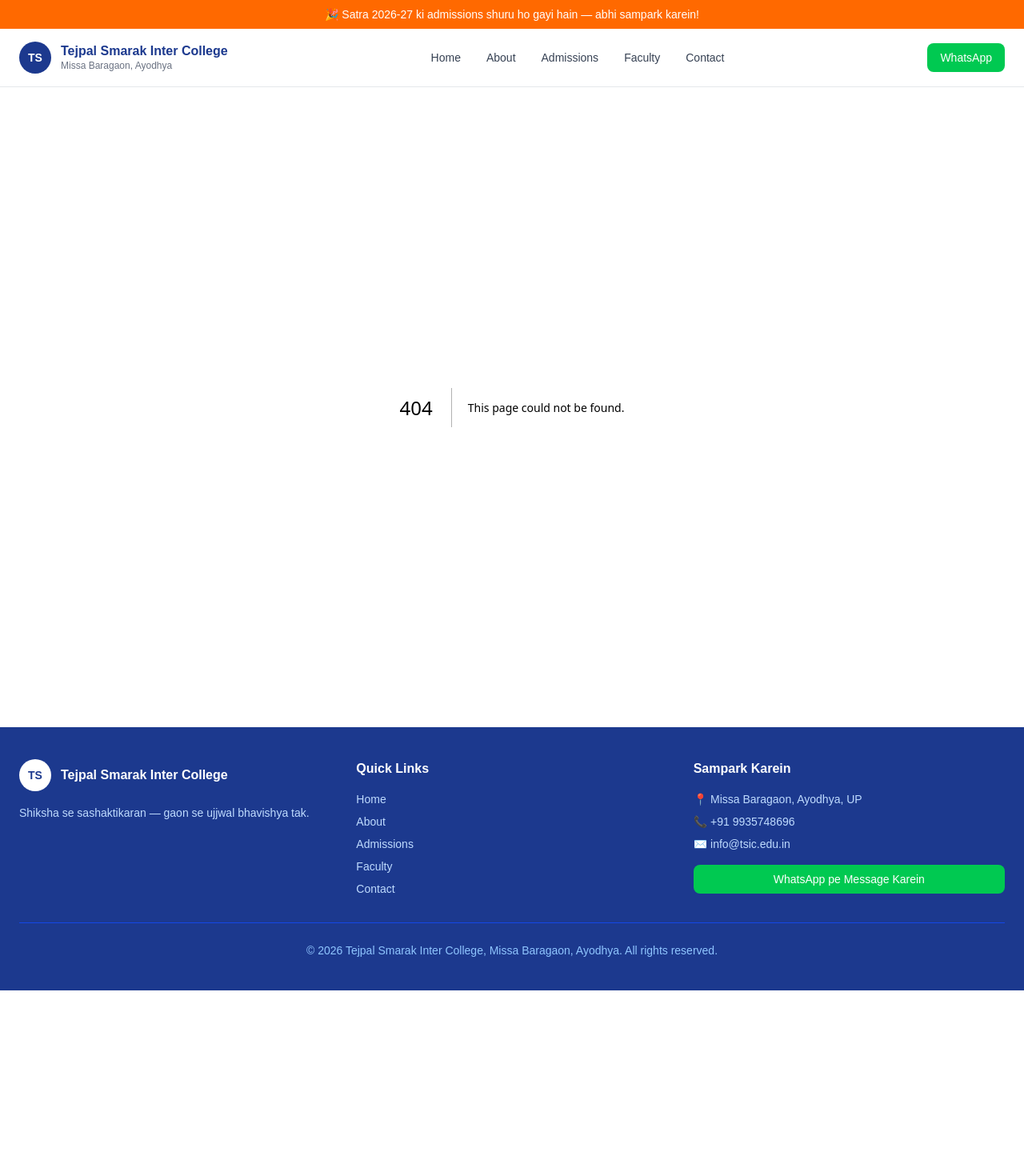
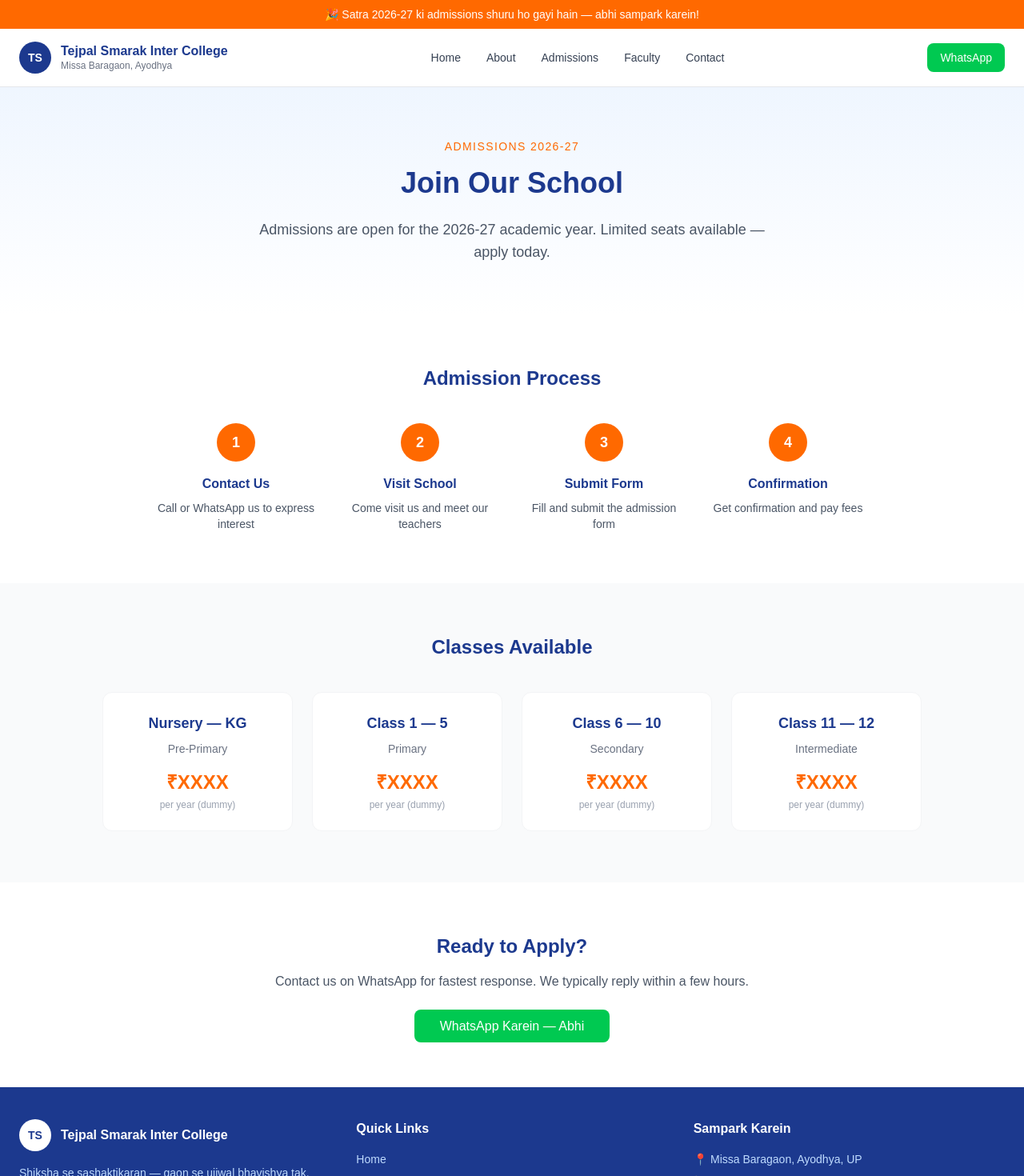
Before and after one commit to RajaBhavesh/tpsic-digital, a Next.js app: page /admissions in a window 1280 px wide. Before the commit this address had no page. Shown: the top 1470 px of the page at 80% size. Before the commit the page ends 1238 px from the top, so only its background shows below. Built offline with nearby package versions, Linux system fonts and the light colour scheme.

Commit message:
feat: add About and Admissions pages

```diff
--- /dev/null
+++ b/src/app/about/page.tsx
@@ -0,0 +1,87 @@
+export default function About() {
+  return (
+    <main>
+      {/* Hero */}
+      <section className="bg-gradient-to-b from-blue-50 to-white py-16 px-6 text-center">
+        <div className="max-w-4xl mx-auto">
+          <p className="text-orange-500 font-medium text-sm uppercase tracking-widest mb-4">
+            Hamare Baare Mein
+          </p>
+          <h1 className="text-4xl font-bold text-blue-900 mb-6">
+            About Our School
+          </h1>
+          <p className="text-gray-600 text-lg max-w-2xl mx-auto">
+            Tejpal Smarak Inter College has been a beacon of quality education
+            in Missa Baragaon, Ayodhya since 2011.
+          </p>
+        </div>
+      </section>
+
+      {/* Mission & Vision */}
+      <section className="py-16 px-6">
+        <div className="max-w-5xl mx-auto grid grid-cols-1 md:grid-cols-2 gap-8">
+          <div className="bg-blue-50 rounded-xl p-8">
+            <div className="text-3xl mb-4">🎯</div>
+            <h2 className="text-xl font-bold text-blue-900 mb-3">Our Mission</h2>
+            <p className="text-gray-600 leading-relaxed">
+              To provide quality, affordable education to every child in our
+              community — regardless of their background. We believe every
+              student deserves a chance to build a bright future.
+            </p>
+          </div>
+          <div className="bg-orange-50 rounded-xl p-8">
+            <div className="text-3xl mb-4">🌟</div>
+            <h2 className="text-xl font-bold text-blue-900 mb-3">Our Vision</h2>
+            <p className="text-gray-600 leading-relaxed">
+              To become the most trusted educational institution in Ayodhya —
+              where students grow not just academically, but as responsible
+              citizens and future leaders.
+            </p>
+          </div>
+        </div>
+      </section>
+
+      {/* School Info */}
+      <section className="bg-gray-50 py-16 px-6">
+        <div className="max-w-5xl mx-auto">
+          <h2 className="text-2xl font-bold text-blue-900 text-center mb-10">
+            School at a Glance
+          </h2>
+          <div className="grid grid-cols-1 md:grid-cols-3 gap-6">
+            <div className="bg-white rounded-xl p-6 text-center border border-gray-100">
+              <p className="text-4xl font-bold text-orange-500 mb-2">2011</p>
+              <p className="text-gray-600 text-sm">Year Established</p>
+            </div>
+            <div className="bg-white rounded-xl p-6 text-center border border-gray-100">
+              <p className="text-4xl font-bold text-orange-500 mb-2">300+</p>
+              <p className="text-gray-600 text-sm">Students Enrolled</p>
+            </div>
+            <div className="bg-white rounded-xl p-6 text-center border border-gray-100">
+              <p className="text-4xl font-bold text-orange-500 mb-2">UP Board</p>
+              <p className="text-gray-600 text-sm">Affiliated</p>
+            </div>
+          </div>
+        </div>
+      </section>
+
+      {/* CTA */}
+      <section className="py-16 px-6 text-center">
+        <div className="max-w-2xl mx-auto">
+          <h2 className="text-2xl font-bold text-blue-900 mb-4">
+            Want to Join Our School?
+          </h2>
+          <p className="text-gray-600 mb-8">
+            Admissions are open for the 2026-27 academic year.
+            Contact us today to know more.
+          </p>
+          <a
+            href="/admissions"
+            className="bg-orange-500 hover:bg-orange-600 text-white font-medium px-8 py-3 rounded-lg transition-colors"
+          >
+            Apply for Admission
+          </a>
+        </div>
+      </section>
+    </main>
+  );
+}
--- /dev/null
+++ b/src/app/admissions/page.tsx
@@ -0,0 +1,108 @@
+export default function Admissions() {
+  return (
+    <main>
+      {/* Hero */}
+      <section className="bg-gradient-to-b from-blue-50 to-white py-16 px-6 text-center">
+        <div className="max-w-4xl mx-auto">
+          <p className="text-orange-500 font-medium text-sm uppercase tracking-widest mb-4">
+            Admissions 2026-27
+          </p>
+          <h1 className="text-4xl font-bold text-blue-900 mb-6">
+            Join Our School
+          </h1>
+          <p className="text-gray-600 text-lg max-w-2xl mx-auto">
+            Admissions are open for the 2026-27 academic year.
+            Limited seats available — apply today.
+          </p>
+        </div>
+      </section>
+
+      {/* Process */}
+      <section className="py-16 px-6">
+        <div className="max-w-4xl mx-auto">
+          <h2 className="text-2xl font-bold text-blue-900 text-center mb-10">
+            Admission Process
+          </h2>
+          <div className="grid grid-cols-1 md:grid-cols-4 gap-6">
+            <div className="text-center">
+              <div className="w-12 h-12 rounded-full bg-orange-500 text-white flex items-center justify-center font-bold text-lg mx-auto mb-4">1</div>
+              <h3 className="font-bold text-blue-900 mb-2">Contact Us</h3>
+              <p className="text-gray-600 text-sm">Call or WhatsApp us to express interest</p>
+            </div>
+            <div className="text-center">
+              <div className="w-12 h-12 rounded-full bg-orange-500 text-white flex items-center justify-center font-bold text-lg mx-auto mb-4">2</div>
+              <h3 className="font-bold text-blue-900 mb-2">Visit School</h3>
+              <p className="text-gray-600 text-sm">Come visit us and meet our teachers</p>
+            </div>
+            <div className="text-center">
+              <div className="w-12 h-12 rounded-full bg-orange-500 text-white flex items-center justify-center font-bold text-lg mx-auto mb-4">3</div>
+              <h3 className="font-bold text-blue-900 mb-2">Submit Form</h3>
+              <p className="text-gray-600 text-sm">Fill and submit the admission form</p>
+            </div>
+            <div className="text-center">
+              <div className="w-12 h-12 rounded-full bg-orange-500 text-white flex items-center justify-center font-bold text-lg mx-auto mb-4">4</div>
+              <h3 className="font-bold text-blue-900 mb-2">Confirmation</h3>
+              <p className="text-gray-600 text-sm">Get confirmation and pay fees</p>
+            </div>
+          </div>
+        </div>
+      </section>
+
+      {/* Classes & Fees */}
+      <section className="bg-gray-50 py-16 px-6">
+        <div className="max-w-5xl mx-auto">
+          <h2 className="text-2xl font-bold text-blue-900 text-center mb-10">
+            Classes Available
+          </h2>
+          <div className="grid grid-cols-1 md:grid-cols-4 gap-6">
+            <div className="bg-white rounded-xl p-6 border border-gray-100 text-center">
+              <p className="text-lg font-bold text-blue-900 mb-2">Nursery — KG</p>
+              <p className="text-gray-500 text-sm mb-4">Pre-Primary</p>
+              <p className="text-2xl font-bold text-orange-500">₹XXXX</p>
+              <p className="text-gray-400 text-xs mt-1">per year (dummy)</p>
+            </div>
+            <div className="bg-white rounded-xl p-6 border border-gray-100 text-center">
+              <p className="text-lg font-bold text-blue-900 mb-2">Class 1 — 5</p>
+              <p className="text-gray-500 text-sm mb-4">Primary</p>
+              <p className="text-2xl font-bold text-orange-500">₹XXXX</p>
+              <p className="text-gray-400 text-xs mt-1">per year (dummy)</p>
+            </div>
+            <div className="bg-white rounded-xl p-6 border border-gray-100 text-center">
+              <p className="text-lg font-bold text-blue-900 mb-2">Class 6 — 10</p>
+              <p className="text-gray-500 text-sm mb-4">Secondary</p>
+              <p className="text-2xl font-bold text-orange-500">₹XXXX</p>
+              <p className="text-gray-400 text-xs mt-1">per year (dummy)</p>
+            </div>
+            <div className="bg-white rounded-xl p-6 border border-gray-100 text-center">
+              <p className="text-lg font-bold text-blue-900 mb-2">Class 11 — 12</p>
+              <p className="text-gray-500 text-sm mb-4">Intermediate</p>
+              <p className="text-2xl font-bold text-orange-500">₹XXXX</p>
+              <p className="text-gray-400 text-xs mt-1">per year (dummy)</p>
+            </div>
+          </div>
+        </div>
+      </section>
+
+      {/* CTA */}
+      <section className="py-16 px-6 text-center">
+        <div className="max-w-2xl mx-auto">
+          <h2 className="text-2xl font-bold text-blue-900 mb-4">
+            Ready to Apply?
+          </h2>
+          <p className="text-gray-600 mb-8">
+            Contact us on WhatsApp for fastest response.
+            We typically reply within a few hours.
+          </p>
+          <a
+            href="https://wa.me/91XXXXXXXXXX"
+            target="_blank"
+            rel="noopener noreferrer"
+            className="bg-green-500 hover:bg-green-600 text-white font-medium px-8 py-3 rounded-lg transition-colors"
+          >
+            WhatsApp Karein — Abhi
+          </a>
+        </div>
+      </section>
+    </main>
+  );
+}
--- a/src/app/page.tsx
+++ b/src/app/page.tsx
@@ -6,7 +6,7 @@ export default function Home() {
         <div className="max-w-4xl mx-auto">
 
           <p className="text-orange-500 font-medium text-sm uppercase tracking-widest mb-4">
-            UP Board Affiliated — Est. 2001
+            UP Board Affiliated — Est. 2011
           </p>
 
           <h1 className="text-4xl md:text-5xl font-bold text-blue-900 leading-tight mb-6">
@@ -53,7 +53,7 @@ export default function Home() {
             <p className="text-blue-200 text-sm mt-1">Affiliated</p>
           </div>
           <div>
-            <p className="text-3xl font-bold text-orange-400">Est. 2001</p>
+            <p className="text-3xl font-bold text-orange-400">Est. 2011</p>
             <p className="text-blue-200 text-sm mt-1">Established</p>
           </div>
         </div>
```
